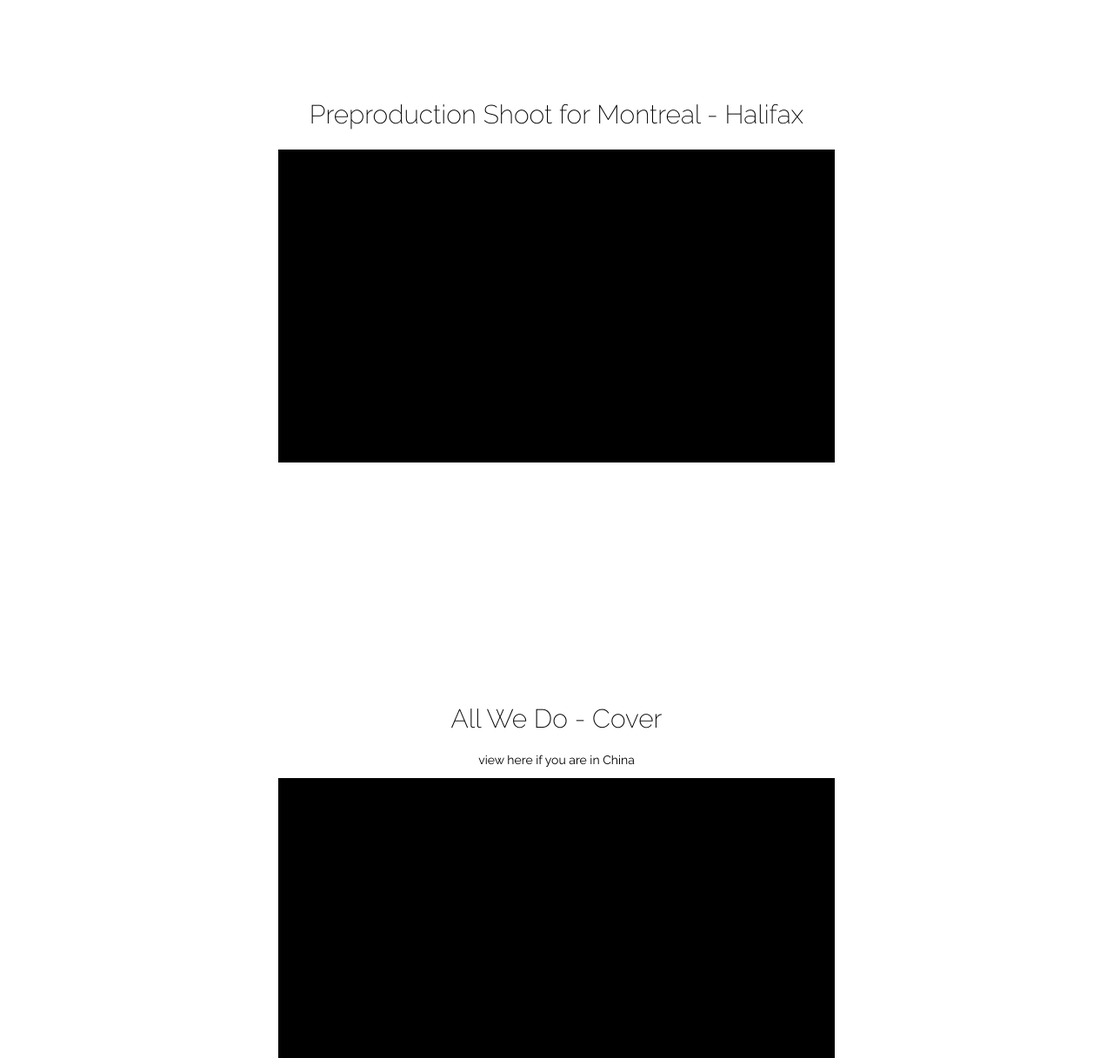
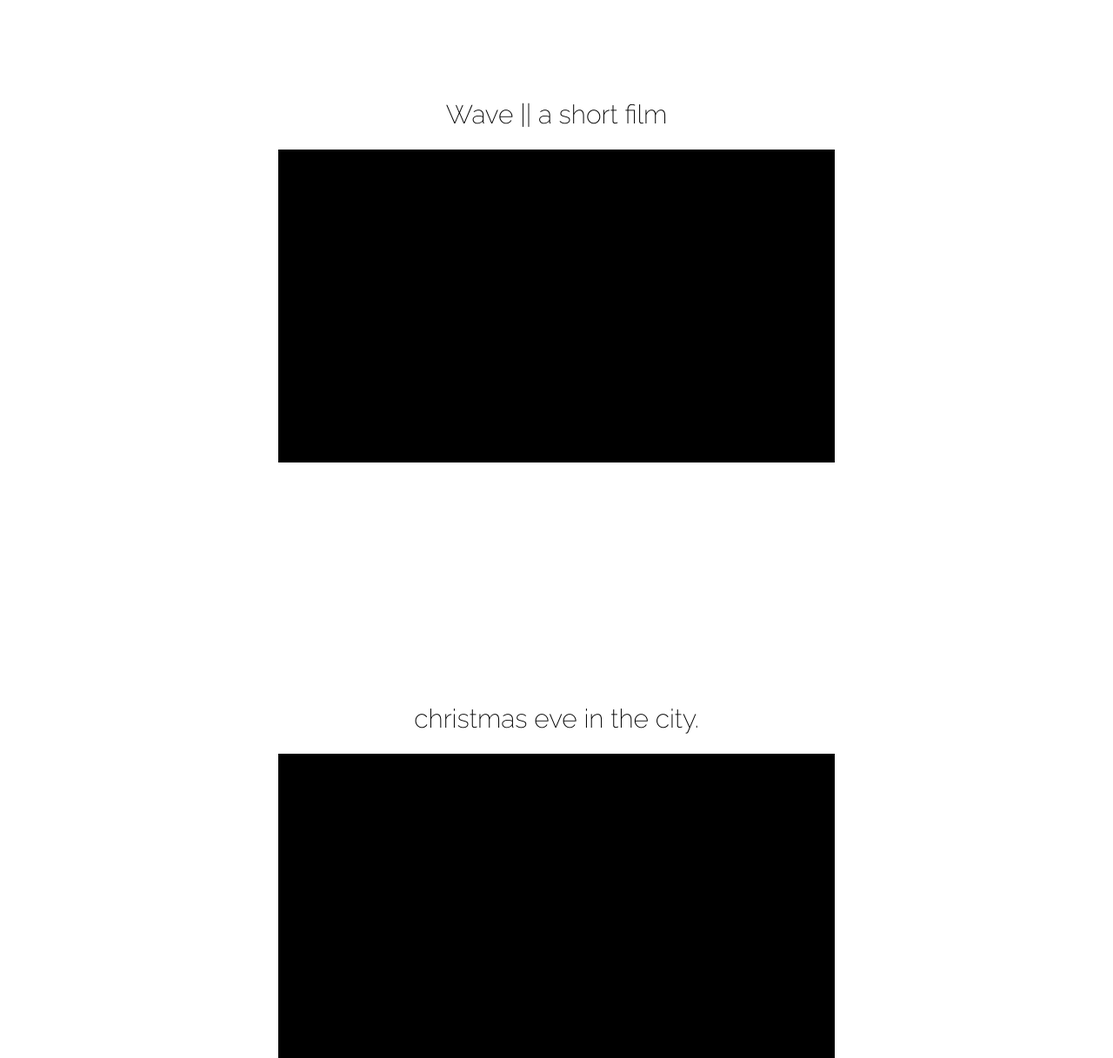
Before and after one commit to tontytont/tontytont.github.io, a plain HTML site: page cinematography.html in a window 1280 px wide. Shown: the part 83-1300 px from the top of the page at 87% size. Drawn offline with nearby package versions, Linux system fonts and the light colour scheme; no server answers.

Commit message:
Update cinematography.html

```diff
--- a/cinematography.html
+++ b/cinematography.html
@@ -64,6 +64,14 @@
 </header>
   <div class="clear"></div>
   <div id="video-wrapper">
+    <h1>Wave || a short film</h1>
+    <div data-type="youtube" data-video-id="KztM9vd5PUA"></div>
+  </div>
+  <div id="video-wrapper">
+    <h1>christmas eve in the city.</h1>
+    <div data-type="youtube" data-video-id="yJBkjpybsJ0"></div>
+  </div>
+   div id="video-wrapper">
     <h1>Preproduction Shoot for Montreal - Halifax</h1>
     <div data-type="youtube" data-video-id="OEue-E7oAAg"></div>
   </div>
```
